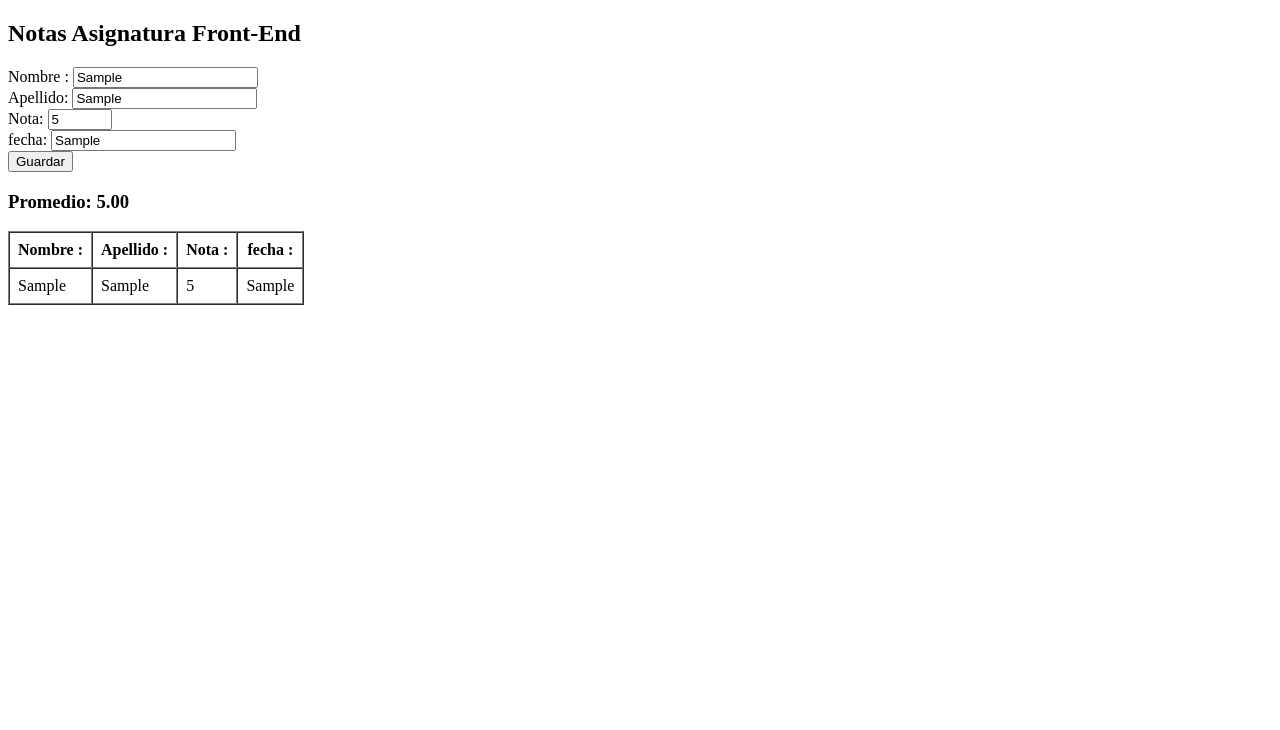
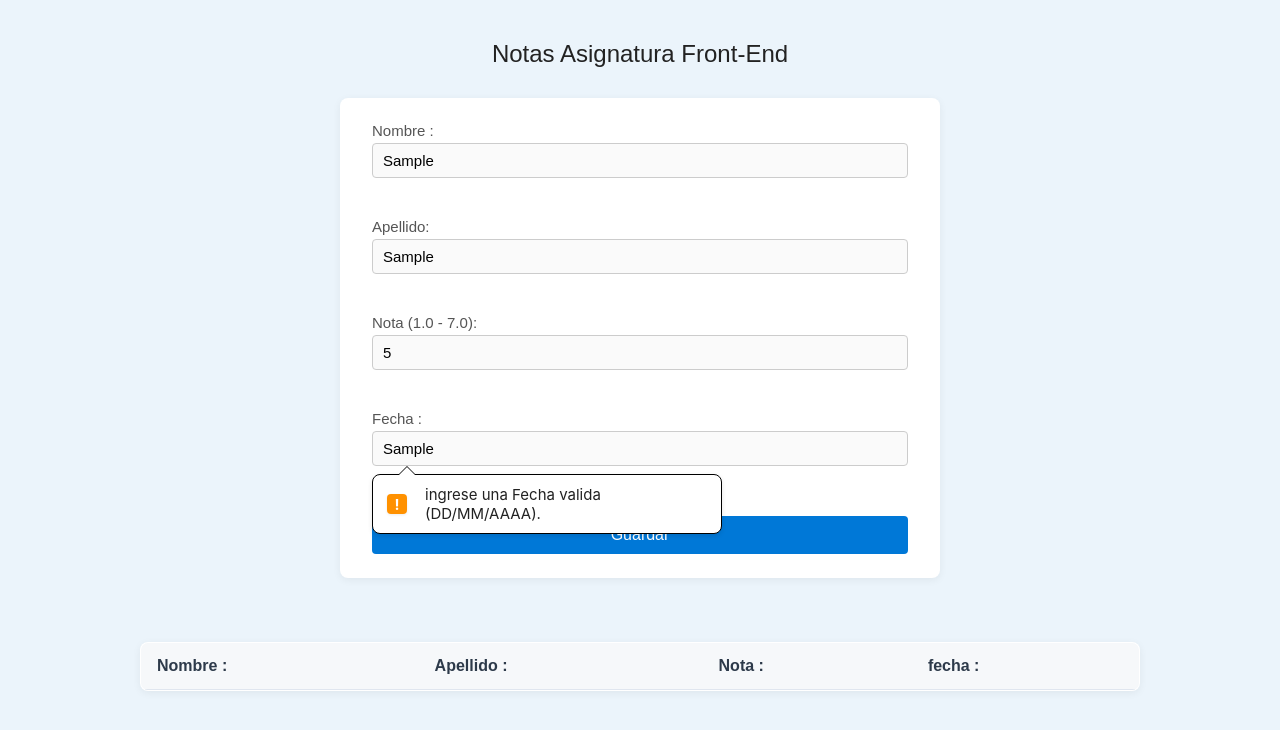
Before and after one commit to Joaquinezb/clase-6-mayo, a plain HTML site: page index.html in a window 1280 px wide. Both pictures are taken after typing "Sample", "Sample", "5", "Sample" into the empty fields and a click on the button "Guardar". Drawn offline with Linux system fonts and the light colour scheme.

Commit message:
Style – estilos implementados en proyecto sin revisar

```diff
--- a/index.html
+++ b/index.html
@@ -1,3 +1,5 @@
+<link rel="stylesheet" href="styles.css">
+
 <!DOCTYPE html>
 <html lang="en">
 <head>
@@ -7,27 +9,48 @@
 </head>
 <body>
     <h2>Notas Asignatura Front-End</h2>
-    <form id="studentForm">
-      <div>
+<form id="studentForm" novalidate>
+  <div class="input-group" style="position: relative;">
     <label for="name">Nombre :</label>
     <input type="text" id="name" required>
+   <span class="error-tooltip" id="nameError">
+  <span class="icon-alert">!</span>
+  El nombre es obligatorio.
+</span>
   </div>
-      <div>
+  <div class="input-group">
     <label for="lastName">Apellido: </label>
     <input type="text" id="lastName" required>
+    <span class="error-tooltip" id="lastNameError">
+  <span class="icon-alert">!</span>
+  El apellido es obligatorio.
+    </span>
   </div>
-      <div>
-        <label for="grade">Nota: </label>
-        <input type="number" id="grade" step="0.1" min="1" max="7">
+  <div class="input-group">
+    <label for="grade">Nota (1.0 - 7.0): </label>
+    <input type="number" id="grade" step="0.1" min="1" max="7" required>
+    <span class="error-tooltip" id="gradeError">
+  <span class="icon-alert">!</span>
+  La nota debe estar entre 1.0 y 7.0
+    </span>
   </div>
-      <div>
-        <label for="fecha">fecha: </label>
-        <input type="text" id="fecha">
+  <div class="input-group">
+    <label for="fecha">Fecha : </label>
+    <input type="text" id="fecha" pattern="\d{2}/\d{2}/\d{4}" maxlength="10" required placeholder="DD/MM/AAAA">
+    <span class="error-tooltip " id="fechaError">
+  <span class="icon-alert">!</span>
+  por favor ingrese una fecha valida.
+  <br> Formato: DD/MM/AAAA
+    </span>
   </div>
   <button type="submit">Guardar</button>
 </form>
 
-    <table id="studentsTable" border="1" cellpadding="8" cellspacing="0">
+    <div id="promedio-container">
+        <h3 id="promedio"></h3>
+    </div>
+
+    <table id="studentsTable">
      <thead>
        <tr>
         <th>Nombre : </th>
@@ -35,11 +58,10 @@
         <th>Nota : </th>
         <th>fecha : </th>
        </tr>
-       <h3 id="promedio"></h3>
      </thead>
      <tbody>
         <!-- Filas de datos-->
-         <!-- falta agregar fecha como numero y sus restricciones-->
+         <!-- falta agregar fecha como numero y sus restricciones se podria agregar el porcentaje de valor de la nota -->
         <!-- añadirle c++ -->
      </tbody>
     </table>
--- a/script.js
+++ b/script.js
@@ -8,17 +8,55 @@ document.getElementById("studentForm").addEventListener("submit",function(e){
  const grade=parseFloat(document.getElementById("grade").value)
  const fecha=document.getElementById("fecha").value.trim();
 
- if(grade<1 || grade>7 ||!name || !lastName || isNaN(grade)|| !fecha){
-    alert("Error sl ingresar los datos")
-    return
- }
+// Limpia errores previos
+['nameError', 'lastNameError', 'gradeError', 'fechaError'].forEach(id => {
+    const el = document.getElementById(id);
+    el.textContent = '';
+    el.classList.remove('active');
+});
 
- const student={name,lastName,grade,fecha}
- students.push(student)
- //console.log(students)
-addStudentToTable(student);
- this.reset()
+ let valid = true;
 
+    // Validar nombre
+   if (name === '') {
+    const el = document.getElementById('nameError');
+   el.innerHTML = '<span class="icon-alert">!</span> El nombre es obligatorio.';
+el.classList.add('active');
+    valid = false;
+}
+
+    // Validar apellido
+   if (lastName === '') {
+    const el = document.getElementById('lastNameError');
+    el.innerHTML = '<span class="icon-alert">!</span> El apellido es obligatorio.';
+    el.classList.add('active');
+    valid = false;
+}
+
+    // Validar nota
+  if (isNaN(grade) || grade < 1 || grade > 7) {
+    const el = document.getElementById('gradeError');
+    el.innerHTML = '<span class="icon-alert">!</span> La nota debe ser un número entre 1 y 7';
+    el.classList.add('active');
+    valid = false;
+}
+
+    // Validar fecha
+const fechaRegex = /^(0[1-9]|[12][0-9]|3[01])\/(0[1-9]|1[0-2])\/\d{4}$/;
+if (!fechaRegex.test(fecha)) {
+    const el = document.getElementById('fechaError');
+    el.innerHTML = '<span class="icon-alert">!</span> ingrese una Fecha valida (DD/MM/AAAA).';
+    el.classList.add('active');
+    valid = false;
+}
+
+if (!valid) return; // Si hay errores, no continúa
+
+    const student = { name, lastName, grade, fecha };
+    students.push(student);
+    //console.log(students)
+    addStudentToTable(student);
+    this.reset();
 });
 const tableBody=document.querySelector("#studentsTable tbody");
 function addStudentToTable(student){
@@ -47,6 +85,7 @@ function addPromedio() {
 
    const promedio = suma / cantidad
 
-  promedioDiv.textContent = `Promedio: ${promedio.toFixed(2)}`;
+  promedioDiv.textContent = `Promedio: ${promedio.toFixed(1)}`;
   calcularPromedio();
+
 };
--- /dev/null
+++ b/styles.css
@@ -0,0 +1,268 @@
+body {
+    font-family: Arial, Helvetica, sans-serif;
+    background: #0076d714;
+    color: #222;
+    margin: 0;
+    padding: 0;
+}
+
+h2 {
+    text-align: center;
+    margin-top: 40px;
+    font-weight: 400;
+}
+
+form {
+    background: #fff;
+    width: 100%;
+    max-width: 600px;
+    margin: 30px auto 40px auto;
+    padding: 24px 32px;
+    border-radius: 8px;
+    box-shadow: 0 2px 8px rgba(0,0,0,0.06);
+    display: flex;
+    flex-direction: column;
+    gap: 16px;
+    /* Nuevo: margen lateral fijo */
+    box-sizing: border-box;
+}
+
+form div {
+    display: flex;
+    flex-direction: column;
+    gap: 4px;
+}
+
+label {
+    font-size: 15px;
+    color: #555;
+}
+
+input[type="text"],
+input[type="number"] {
+    padding: 8px 10px;
+    border: 1px solid #ccc;
+    border-radius: 4px;
+    font-size: 15px;
+    background: #fafafa;
+    transition: border 0.2s;
+}
+
+input:focus {
+    border-color: #0078d7;
+    outline: none;
+}
+
+button[type="submit"] {
+
+    background: #0078d7;
+    color: #fff;
+    border: none;
+    padding: 10px 0;
+    border-radius: 4px;
+    font-size: 16px;
+    cursor: pointer;
+    margin-top: 10px;
+    transition: background 0.2s;
+}
+
+button[type="submit"]:hover {
+    background: #005fa3;
+}
+
+table {
+    width: 100%;
+    max-width: 600px;
+    margin: 24px auto 40px auto;
+    border-collapse: collapse;
+    background: #fff;
+    border-radius: 8px;
+    box-shadow: 0 2px 8px rgba(0,0,0,0.06);
+    border: 1px solid #e0e6ef;
+    overflow: hidden;
+    /* Nuevo: margen lateral fijo */
+    box-sizing: border-box;
+}
+
+th, td {
+    padding: 12px 10px;
+    text-align: left;
+}
+
+th {
+    background: #f0f0f0;
+    font-weight: 500;
+    color: #333;
+}
+
+tbody tr:nth-child(even) {
+    background: #f9f9f9;
+}
+
+#promedio-container {
+    display: flex;
+    justify-content: center;
+    margin: 32px 0 24px 0;
+}
+
+#promedio {
+    background: #f0f4fa;
+    color: #0078d7;
+    font-weight: 600;
+    font-size: 22px;
+    border-radius: 8px;
+    padding: 14px 40px;
+    box-shadow: 0 2px 12px rgba(0,120,215,0.07);
+    border: 1px solid #e0e6ef;
+    margin: 0;
+    min-width: 180px;
+    text-align: center;
+    letter-spacing: 0.5px;
+    transition: box-shadow 0.2s;
+}
+    #promedio:empty {
+    display: none;
+}
+table {
+   width: 100%;
+    max-width: 1000px;
+    margin: 24px auto 40px auto;
+    border-collapse: collapse;
+    background: #fff;
+    border-radius: 8px;
+    box-shadow: 0 2px 8px rgba(0,0,0,0.06);
+    border: 1px solid #e0e6ef; /* Borde igual al formulario */
+    overflow: hidden;
+}
+
+th, td {
+    padding: 14px 16px;
+    text-align: left;
+
+}
+
+th {
+    background: #f6f8fa;
+    font-weight: 600;
+    color: #2d3a4a;
+    border-bottom: 2px solid #e0e6ef;
+}
+
+td {
+    border-bottom: 1px solid #f0f0f0;
+    color: #3a3a3a;
+}
+
+tbody tr:last-child td {
+    border-bottom: none;
+}
+
+tbody tr:nth-child(even) {
+    background: #f9fbfd;
+}
+
+/* Para asegurar el margen lateral en pantallas grandes y pequeñas */
+@media (max-width: 680px) {
+    form, table {
+        margin-left: 20px;
+        margin-right: 20px;
+        max-width: none;
+    }
+}
+
+.error {
+    color: #efefef;
+    font-size: 13px;
+    margin-top: 2px;
+    min-height: 16px;
+    display: block;
+}
+.error-tooltip {
+  position: absolute;
+  top: 100%;
+  left: 0;
+  margin-top: 8px;
+  padding: 10px 14px;
+  background-color: #fff;
+  border: 1px solid #000;
+  border-radius: 8px;
+  box-shadow: 0px 2px 5px rgba(0,0,0,0.1);
+  font-size: 15px;
+  font-family:  'Inter', Arial, sans-serif;
+  color: #222;
+  min-width: 180px;
+  max-width: 320px;
+  visibility: hidden;
+  opacity: 0;
+  transition: opacity 0.2s, visibility 0.2s;
+  z-index: 100;
+  display: flex;
+  align-items: center;
+  gap: 10px;
+
+}
+.input-group .error-tooltip.active {
+  visibility: visible;
+  opacity: 1;
+}
+
+
+.input-group {
+   position: relative;
+  display: flex;
+  flex-direction: column;
+  gap: 4px;
+  margin-bottom: 24px;/* Añade espacio entre campos */
+
+}
+.error-tooltip::before {
+  content: "";
+  position: absolute;
+  top: -9px;
+  left: 24.5px;
+  width: 0;
+  height: 0;
+  border-left: 9px solid transparent;
+  border-right: 9px solid transparent;
+  border-bottom: 9px solid #000; /* Borde negro */
+  z-index: 101;
+}
+.error-tooltip::after {
+  content: "";
+  position: absolute;
+  top: -8.3px; /* Igual que ::before */
+  left: 24.8px;
+  width: 0;
+  height: 0;
+  border-left: 9px solid transparent;
+  border-right: 9px solid transparent;
+  border-bottom: 9px solid #fff; /* Color igual al fondo del tooltip */
+  z-index: 102;
+}
+
+
+
+
+.input-group .error-tooltip.active {
+  visibility: visible;
+  opacity: 1;
+}
+/* .error-tooltip::before,
+.error-tooltip::after {
+  display: none !important; */
+
+.error-tooltip .icon-alert {
+  display: inline-flex;
+  align-items: center;
+  justify-content: center;
+  width: 20px;
+  height: 20px;
+  background: #ff9100;
+  color: #fff;
+  font-weight: bold;
+  font-size: 15px;
+  border-radius: 4px;
+  margin-right: 8px;
+  flex-shrink: 0;
+  box-shadow: 0 1px 3px rgba(0,0,0,0.08);
+}
```
Lines whose indentation alone changed are shown as unchanged.
